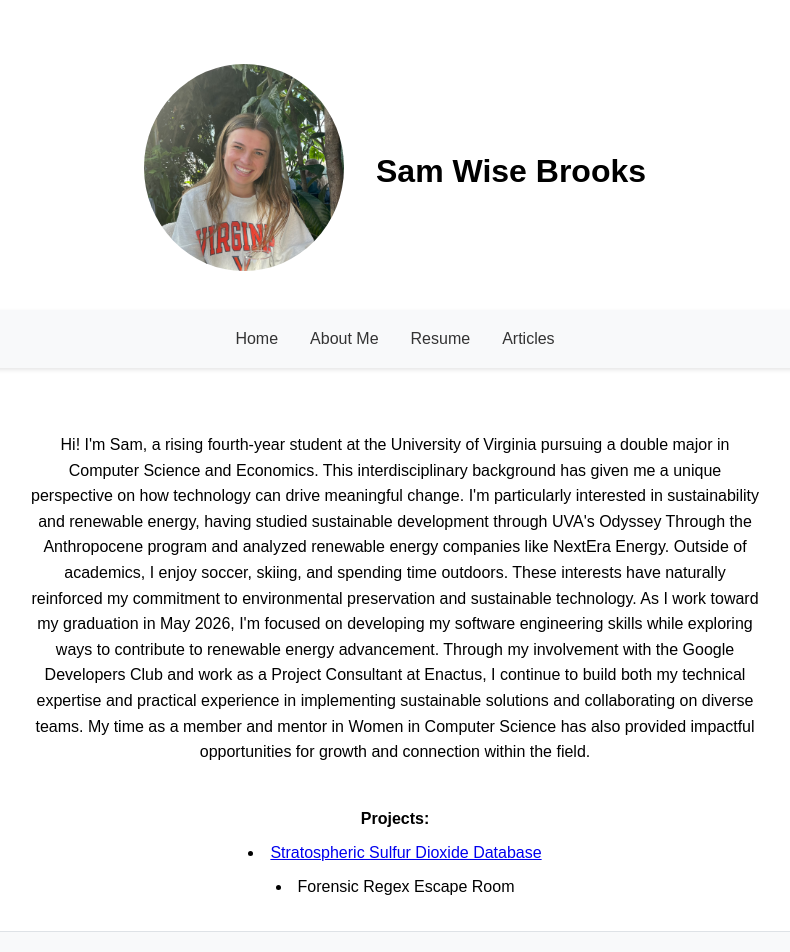
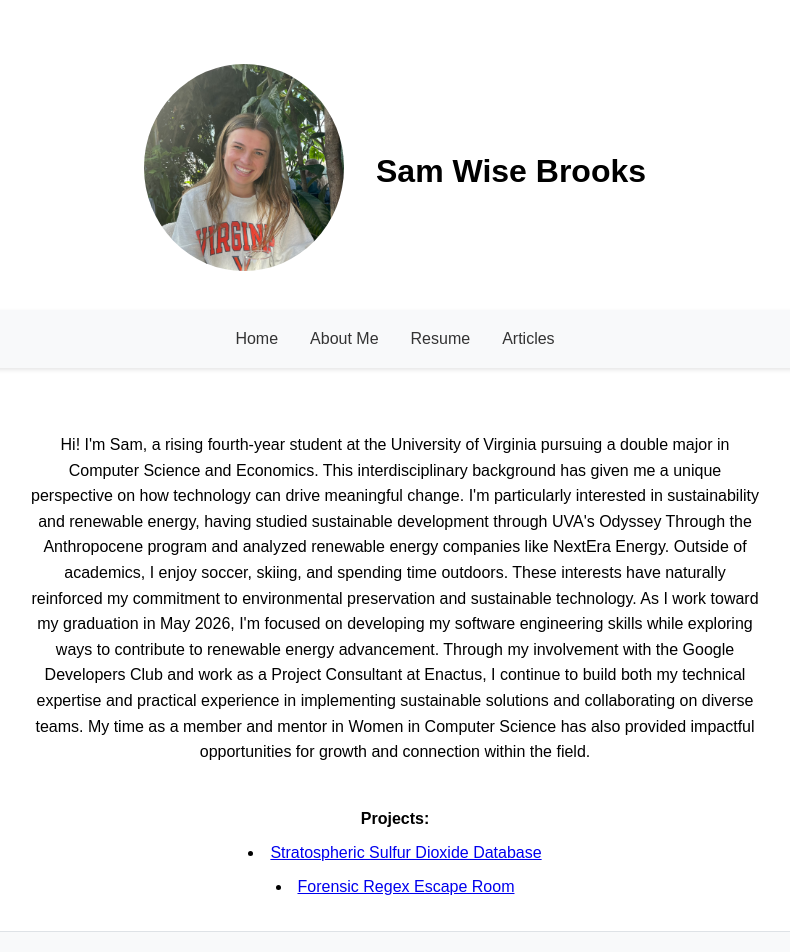
Before and after one commit to samwise3/SamWiseDev, a React (Vite) app: page / in a window 1280 px wide. Shown: the top 952 px of the page, without its empty margins (245-1035 px from the left). Built offline with nearby package versions, Linux system fonts and the light colour scheme.

Commit message:
formatting fix

```diff
--- a/src/components/Home.jsx
+++ b/src/components/Home.jsx
@@ -55,8 +55,8 @@ function Home() {
                 target="_blank"
                 rel="noopener noreferrer"
               >
+              Forensic Regex Escape Room
               </a>
-              Forensic Regex Escape Room
             </li>
           </ul>
         </div>
```
